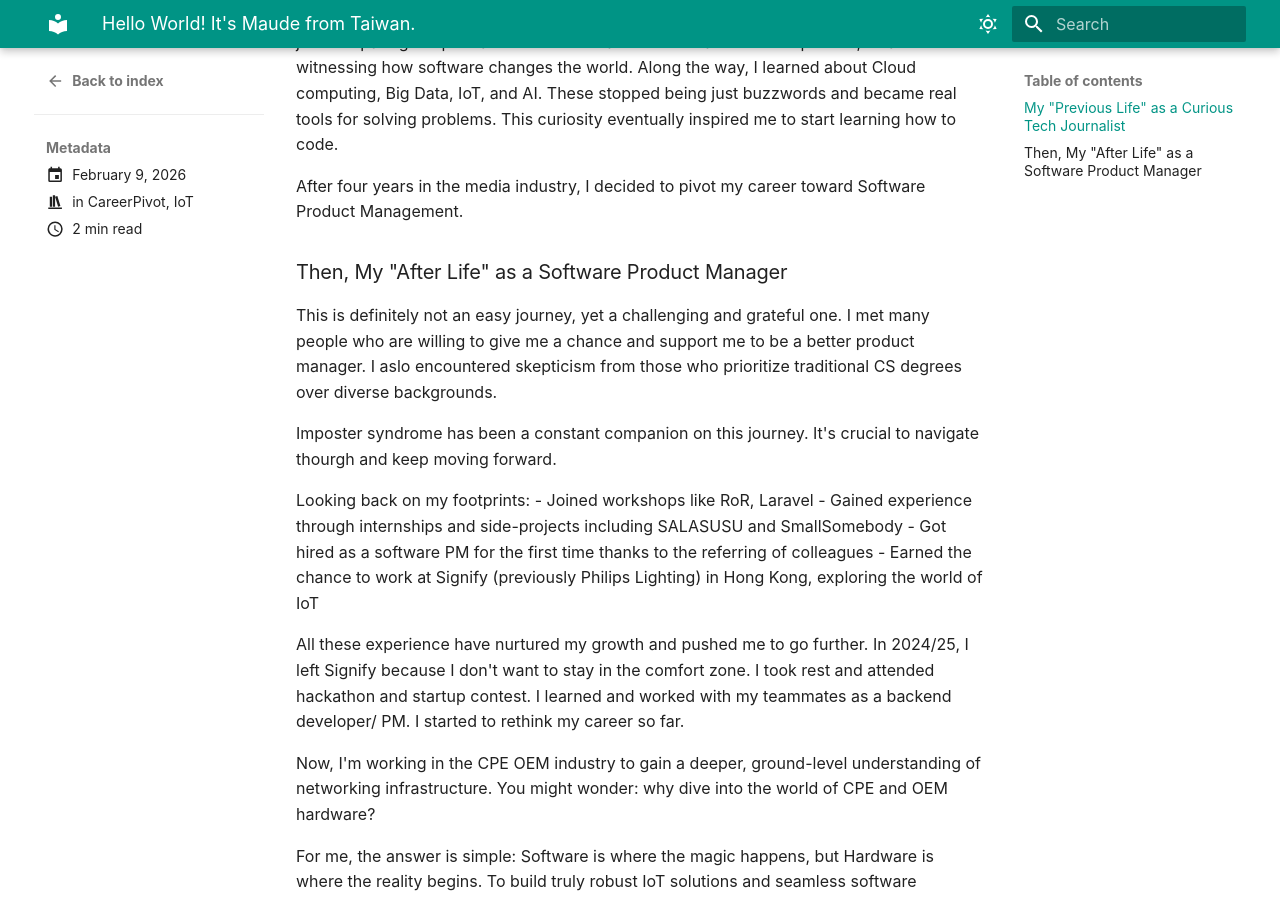
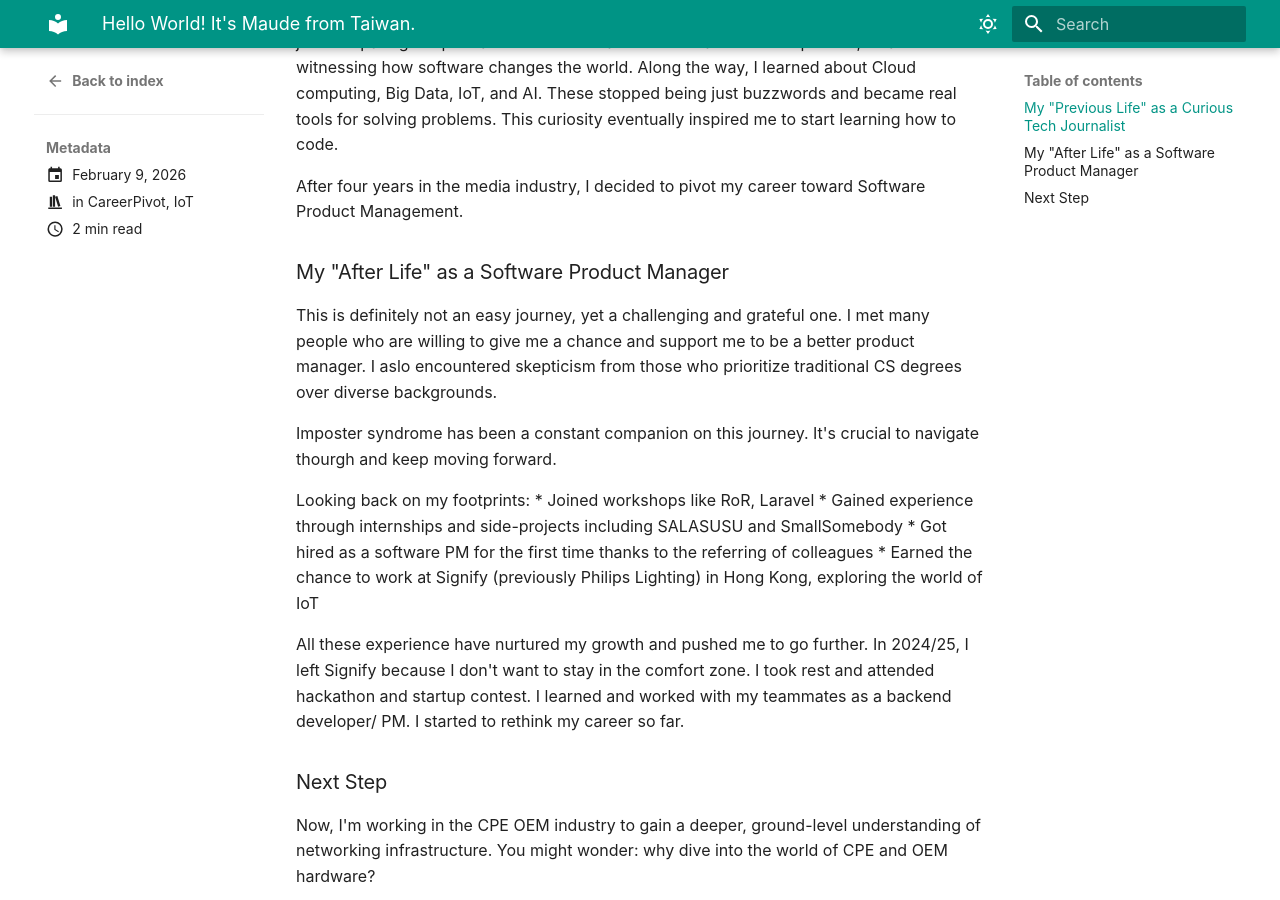
Before and after one commit to maudes/tech-notes, an MkDocs documentation site: the page built from docs/blog/posts/2026-02-09-self-intro.md, in a window 1280 px wide and 900 px high, scrolled down 471 px. Built offline with MkDocs 1.6.1 and Material for MkDocs 9.7.7, drawn with Linux system fonts in a browser that asks for light colours; some web fonts are replaced.

Commit message:
Fix formatting and typos in self-intro blog post
Corrected formatting and spelling errors in the self-introduction blog post.

```diff
--- a/docs/blog/posts/2026-02-09-self-intro.md
+++ b/docs/blog/posts/2026-02-09-self-intro.md
@@ -15,20 +15,21 @@
 
 After four years in the media industry, I decided to pivot my career toward Software Product Management.
 
-### Then, My "After Life" as a Software Product Manager
+### My "After Life" as a Software Product Manager
 
 This is definitely not an easy journey, yet a challenging and grateful one. I met many people who are willing to give me a chance and support me to be a better product manager. I aslo encountered skepticism from those who prioritize traditional CS degrees over diverse backgrounds.
 
 Imposter syndrome has been a constant companion on this journey. It's crucial to navigate thourgh and keep moving forward.
 
 Looking back on my footprints:
-- Joined workshops like RoR, Laravel
-- Gained experience through internships and side-projects including SALASUSU and SmallSomebody
-- Got hired as a software PM for the first time thanks to the referring of colleagues
-- Earned the chance to work at Signify (previously Philips Lighting) in Hong Kong, exploring the world of IoT
+* Joined workshops like RoR, Laravel
+* Gained experience through internships and side-projects including SALASUSU and SmallSomebody
+* Got hired as a software PM for the first time thanks to the referring of colleagues
+* Earned the chance to work at Signify (previously Philips Lighting) in Hong Kong, exploring the world of IoT
 
 All these experience have nurtured my growth and pushed me to go further. In 2024/25, I left Signify because I don't want to stay in the comfort zone. I took rest and attended hackathon and startup contest. I learned and worked with my teammates as a backend developer/ PM. I started to rethink my career so far.
 
+### Next Step
 Now, I'm working in the CPE OEM industry to gain a deeper, ground-level understanding of networking infrastructure. You might wonder: why dive into the world of CPE and OEM hardware?
 
 For me, the answer is simple: Software is where the magic happens, but Hardware is where the reality begins. To build truly robust IoT solutions and seamless software experiences, I need to understand the "pipes" they run on. However, my heart remains firmly in the software realm. I believe that code is the ultimate tool for breaking limitations and turning hardware into something alive.
```
